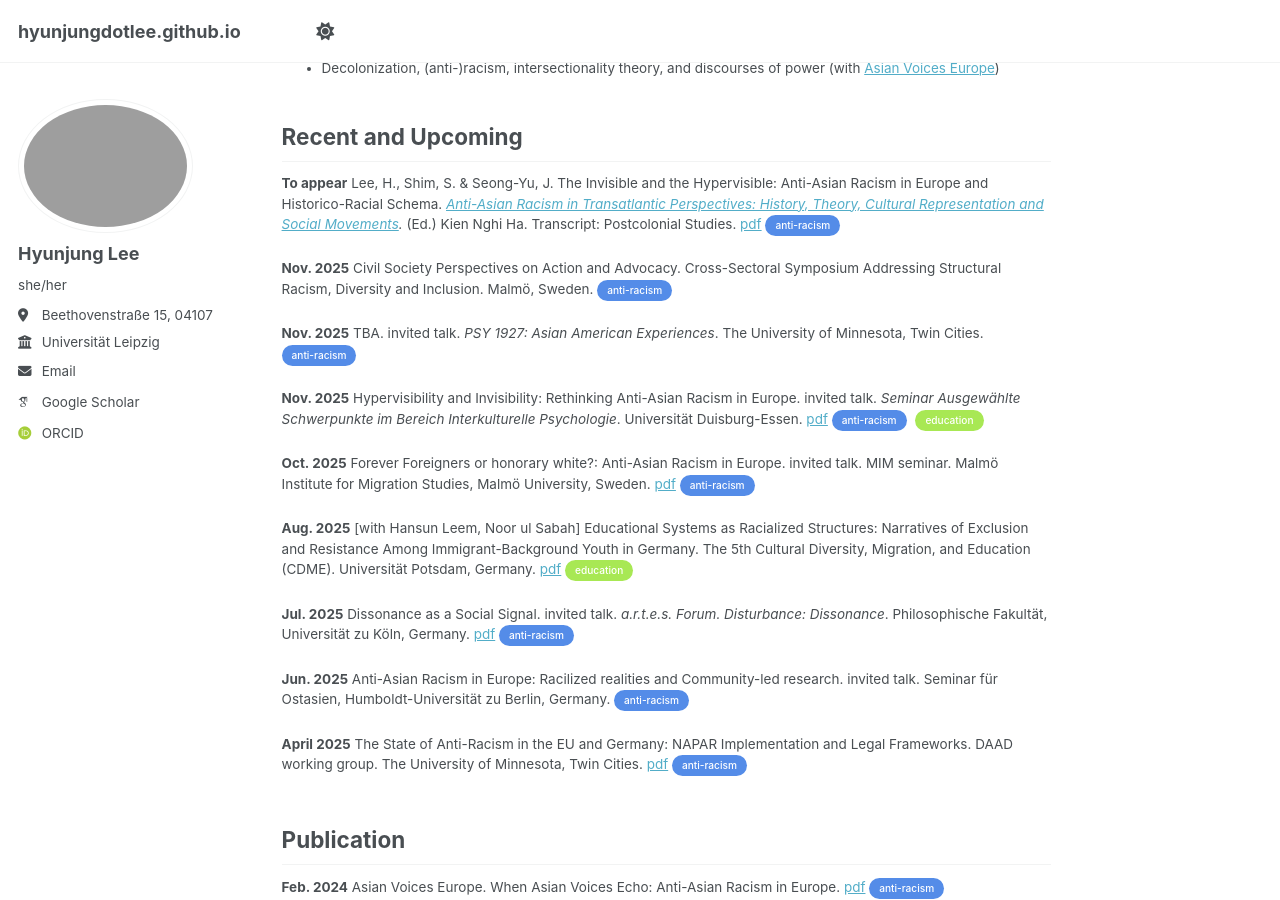
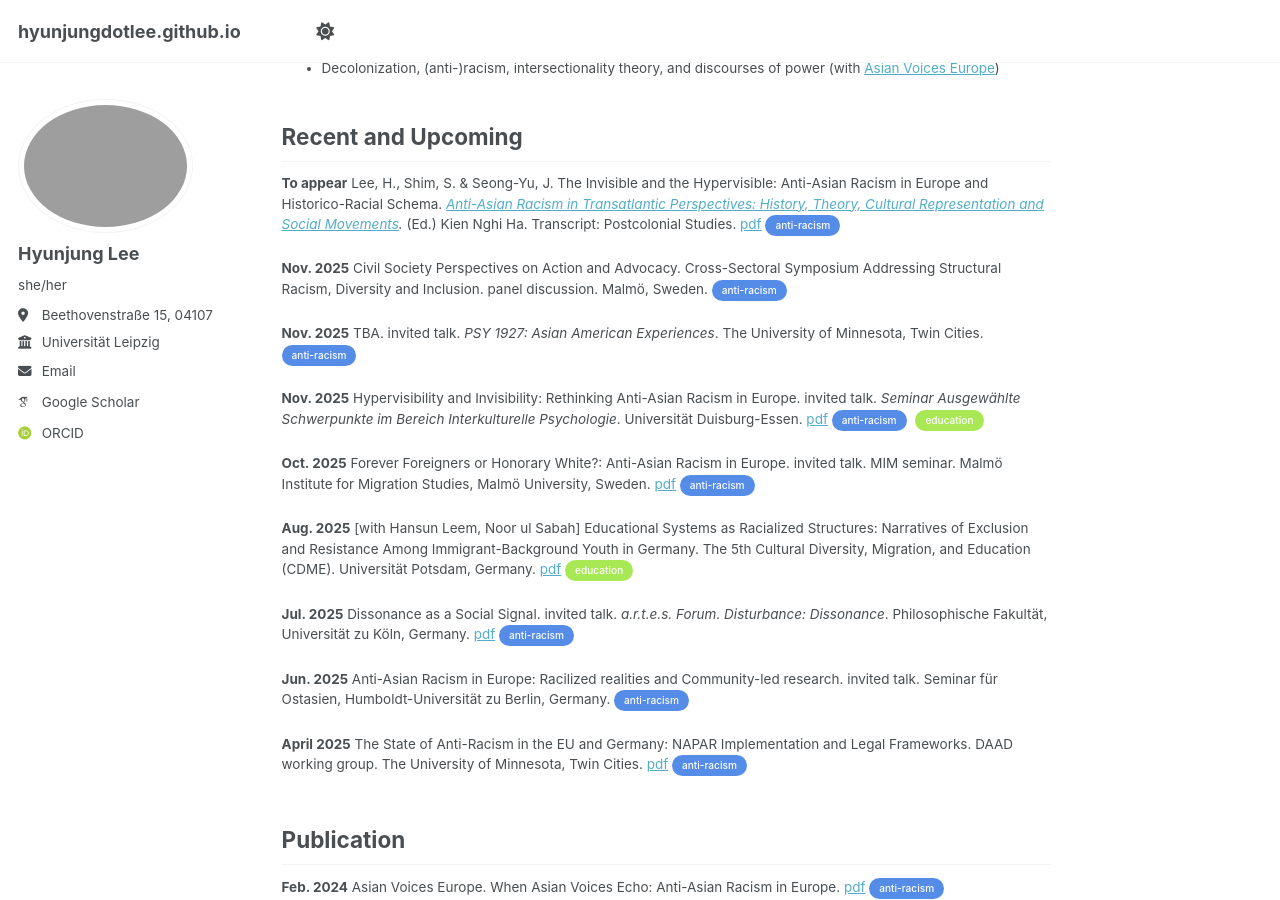
Before and after one commit to hyunjungdotlee/hyunjungdotlee.github.io, a Jekyll site: the page built from _pages/about.md, in a window 1280 px wide and 900 px high, scrolled down 434 px. Built offline with Jekyll 4.4.1, drawn with Linux system fonts in a browser that asks for light colours; some web fonts are replaced; a script that is not in the unit is left out.

Commit message:
Update about.md

```diff
--- a/_pages/about.md
+++ b/_pages/about.md
@@ -26,13 +26,13 @@ Recent and Upcoming
 <strong>To appear</strong>
 Lee, H., Shim, S. & Seong-Yu, J. The Invisible and the Hypervisible: Anti-Asian Racism in Europe and Historico-Racial Schema. <em>[Anti-Asian Racism in Transatlantic Perspectives: History, Theory, Cultural Representation and Social Movements](https://www.transcript-publishing.com/978-3-8376-7442-2/anti-asian-racism-in-transatlantic-perspectives/?c=410000056&number=978-3-8394-7442-6). </em> (Ed.) Kien Nghi Ha. Transcript: Postcolonial Studies. [pdf](files/LeeShimSeong-Yu2024.pdf) <span class="pill pill-ar">anti-racism</span>
 
-<strong>Nov. 2025</strong> Civil Society Perspectives on Action and Advocacy. Cross-Sectoral Symposium Addressing Structural Racism, Diversity and Inclusion. Malmö, Sweden. <span class="pill pill-ar">anti-racism</span>
+<strong>Nov. 2025</strong> Civil Society Perspectives on Action and Advocacy. Cross-Sectoral Symposium Addressing Structural Racism, Diversity and Inclusion. panel discussion. Malmö, Sweden. <span class="pill pill-ar">anti-racism</span>
 
 <strong>Nov. 2025</strong> TBA. invited talk. <em>PSY 1927: Asian American Experiences</em>. The University of Minnesota, Twin Cities. <span class="pill pill-ar">anti-racism</span>
 
 <strong>Nov. 2025</strong>  Hypervisibility and Invisibility: Rethinking Anti-Asian Racism in Europe. invited talk. <em>Seminar Ausgewählte Schwerpunkte im Bereich Interkulturelle Psychologie</em>. Universität Duisburg-Essen. [pdf](files/Lee2025UEssen.pdf) <span class="pill pill-ar">anti-racism</span> <span class="pill pill-ed">education</span>
 
-<strong>Oct. 2025</strong> Forever Foreigners or honorary white?: Anti-Asian Racism in Europe.
+<strong>Oct. 2025</strong> Forever Foreigners or Honorary White?: Anti-Asian Racism in Europe.
 invited talk. MIM seminar. Malmö Institute for Migration Studies, Malmö University, Sweden. [pdf](files/Lee2025mim.pdf)  <span class="pill pill-ar">anti-racism</span>
 
 <strong>Aug. 2025</strong> [with Hansun Leem, Noor ul Sabah] Educational Systems as Racialized Structures: Narratives of Exclusion and Resistance Among Immigrant-Background Youth in Germany. The 5th Cultural Diversity, Migration, and Education (CDME). Universität Potsdam, Germany. [pdf](files/Leeetal2025cdme.pdf)  <span class="pill pill-ed">education</span>
```
